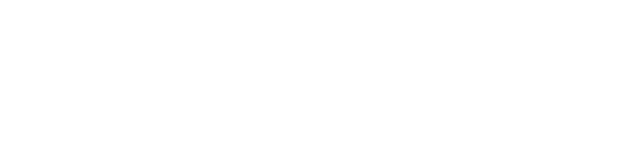
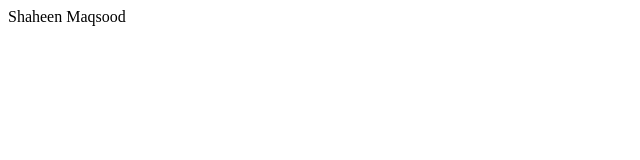
Before and after one commit to shaheen1986/lets-learn-git, a plain HTML site: page index.html in a window 1280 px wide. Shown: the whole page, without its empty margins (0-640 px from the left). Drawn offline with Linux system fonts and the light colour scheme.

Commit message:
modified index file

```diff
--- a/index.html
+++ b/index.html
@@ -5,5 +5,11 @@
     <meta name="viewport" content="width=device-width, initial-scale=1.0" />
     <title>Shaheen</title>
   </head>
-  <body></body>
+  <body>
+    <div class="name">
+      <head>
+        Shaheen Maqsood
+      </head>
+    </div>
+  </body>
 </html>
```
